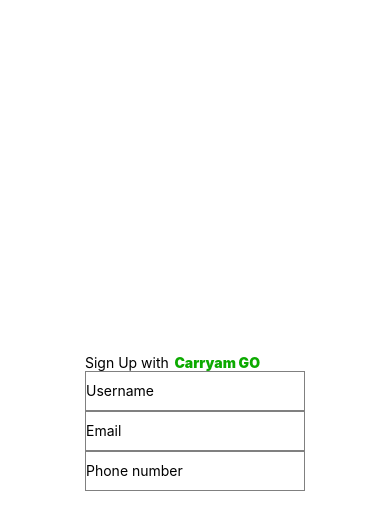
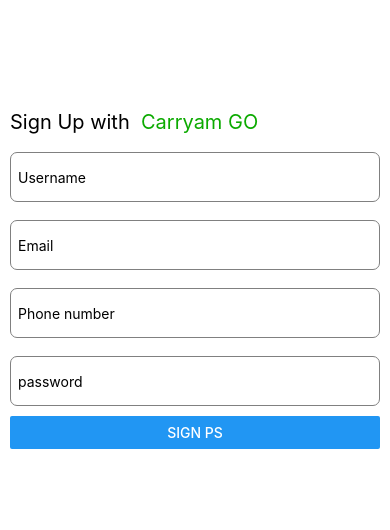
Before and after one commit to Ambe-Mbong-Nwi/CEF_440-NAFAB, a React Native app in the folder AwesomeProject/: screen / in a window 390 px wide. Shown: the top 530 px of the page. Built offline with nearby package versions, Linux system fonts and the light colour scheme.

Commit message:
changes done

```diff
--- a/AwesomeProject/App.js
+++ b/AwesomeProject/App.js
@@ -15,7 +15,7 @@
   container: {
     flex: 1,
     backgroundColor: '#fff',
-    alignItems: 'center',
-    justifyContent: 'center',
+    marginTop:100,
+    padding:10
   },
 });
--- a/AwesomeProject/Componetns/Form/SignUp.jsx
+++ b/AwesomeProject/Componetns/Form/SignUp.jsx
@@ -1,17 +1,21 @@
 import React, { Component } from 'react'
-import { Text, View ,TextInput} from 'react-native'
+import { Text, View ,TextInput, Picker, Button,StyleSheet} from 'react-native'
 
 export class SignUp extends Component {
   render() {
     return (
       <View>
 
-        <Text>
+        <Text
+          style={{
+          marginBottom:10,
+          fontSize:20
+           }}
+        >
        Sign Up with
        <Text
                style={{
                 color:'#0CAA00',
-                fontWeight:'900',
               }}
        >  Carryam GO</Text>
       </Text>
@@ -19,33 +23,72 @@
       <View>
       <TextInput
               style={{
-                height: 40,
+                height: 50,
                 borderColor: 'gray',
                 borderWidth: 1,
+                marginTop:8,
+                marginBottom:10,
+                paddingLeft:7,
+                borderRadius:7
 
               }}
-      defaultValue='Username'
+              placeholder='Username'
       />
           <TextInput
                   style={{
-                    height: 40,
+                    height: 50,
                     borderColor: 'gray',
                     borderWidth: 1,
+                    marginTop:8,
+                    marginBottom:10,
+                    paddingLeft:7,
+                    borderRadius:7
                   }}
-      defaultValue='Email'
+                  placeholder='Email'
       />
           <TextInput
                   style={{
-                    height: 40,
+                    height: 50,
                     borderColor: 'gray',
                     borderWidth: 1,
+                    marginTop:5,
+                    marginTop:8,
+                    marginBottom:10,
+                    borderRadius:7,
+                    paddingLeft:7,
                   }}
-      defaultValue='Phone number'
+    placeholder='Phone number'
       />
+  {/* subjected to changes for the select input field  */}
+  <TextInput
+                  style={{
+                    height: 50,
+                    borderColor: 'gray',
+                    borderWidth: 1,
+                    marginTop:5,
+                    marginTop:8,
+                    marginBottom:10,
+                    borderRadius:7,
+                    paddingLeft:7,
+                  }}
+     secureTextEntry={true}
+     placeholder='password'
+      />
+
+    <Button
+     title='Sign ps'
+     style={{
+        backgroundColor: "red",
+        width: 10,
+        height: 40,
+        borderRadius: 50,
+        color:'red'
+      }} />
       </View>
       </View>
     )
   }
+
 }
 
 export default SignUp
```
